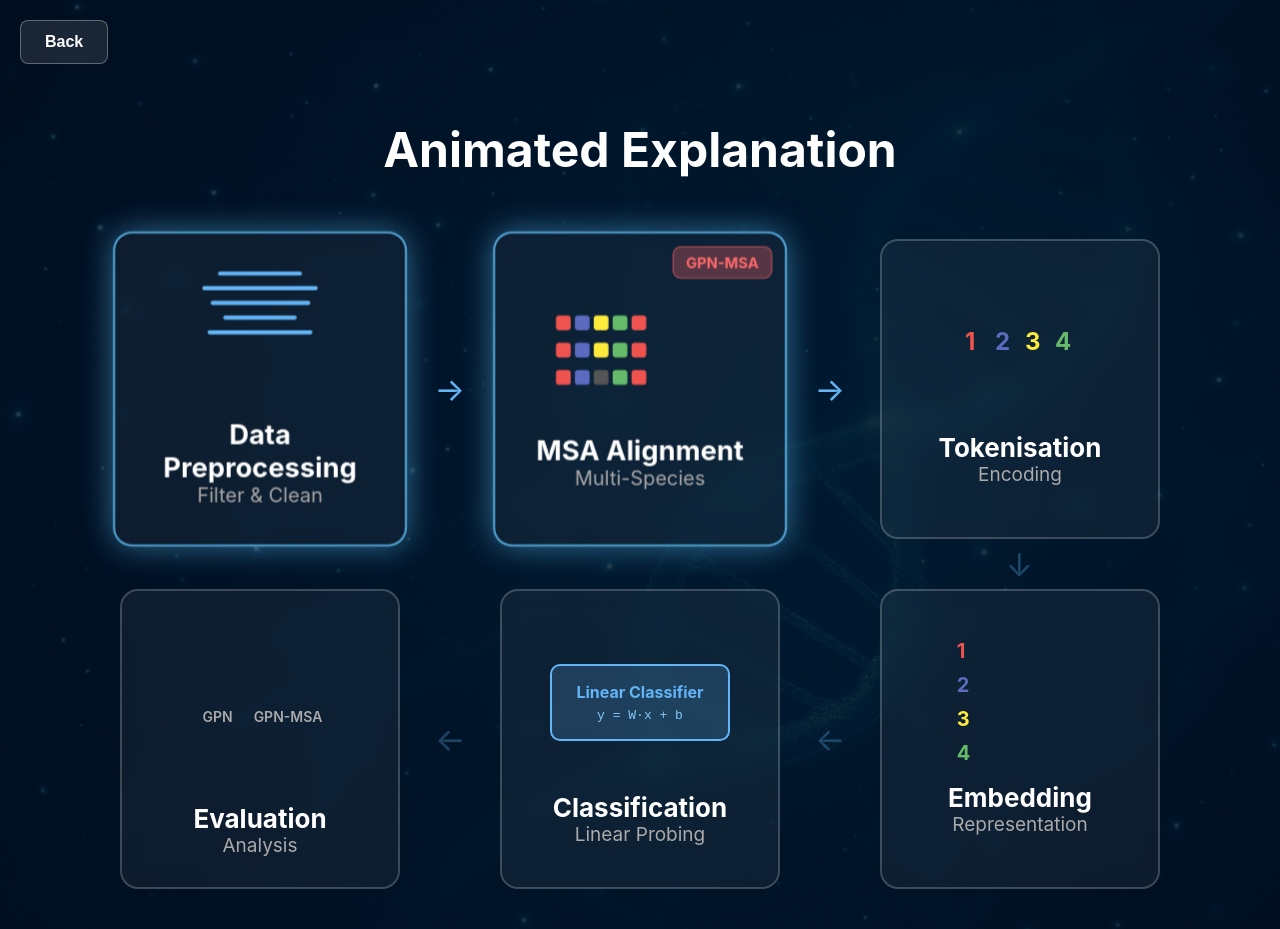
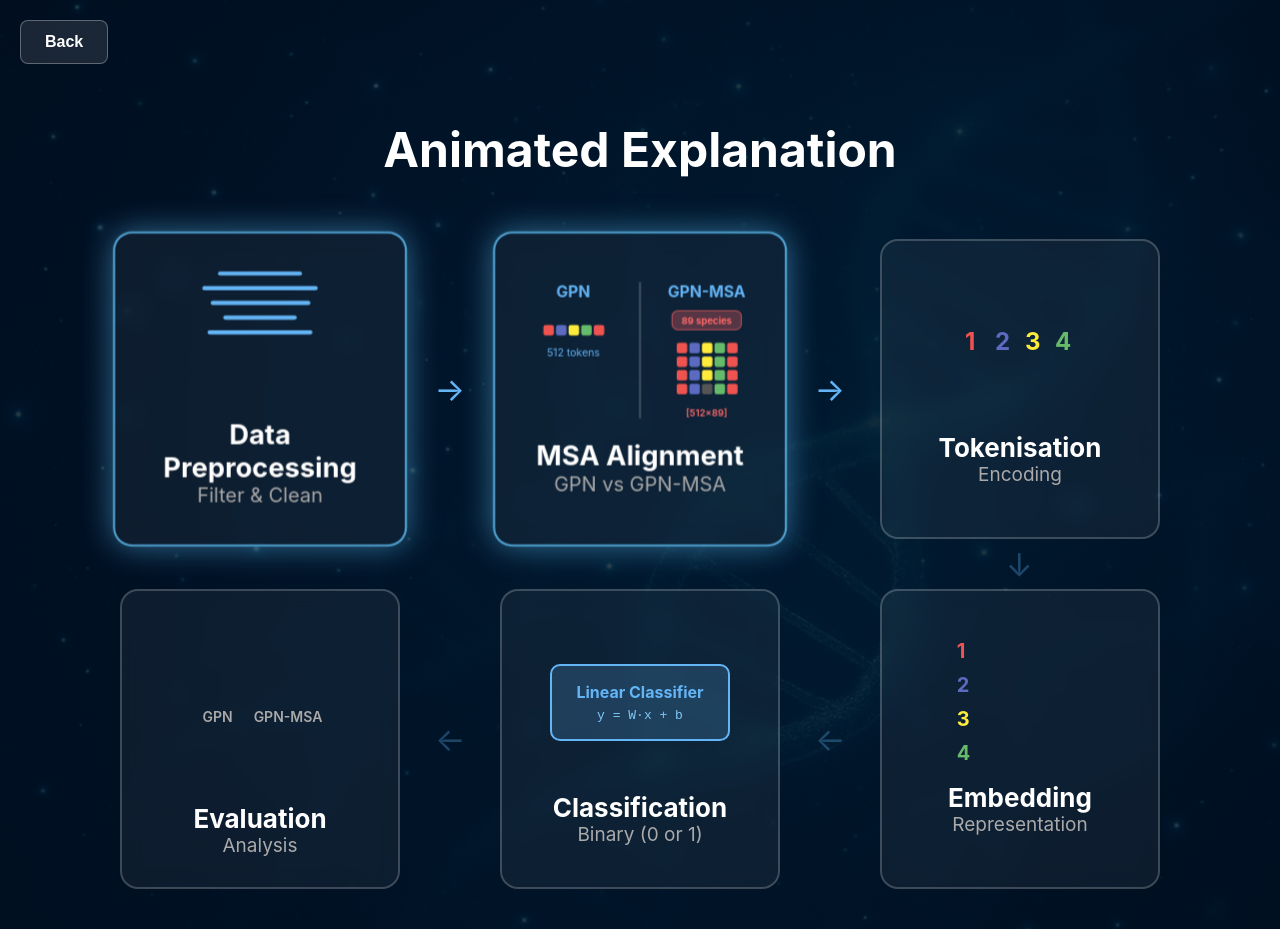
Before and after one commit to luckerrrrr/COMP9900-DNA-RNA-, a React (Vite) app in the folder frontend/demo/: page /animation in a window 1280 px wide. Built offline with nearby package versions, Linux system fonts and the light colour scheme.

Commit message:
feat: updated step2 MSA part

```diff
--- a/frontend/demo/src/components/animationPages/Step2MSAAlignment.jsx
+++ b/frontend/demo/src/components/animationPages/Step2MSAAlignment.jsx
@@ -24,79 +24,202 @@ export default function Step2MSAAlignment({ isActive, isCompleted }) {
         alignItems: "center",
         justifyContent: "center",
         gap: "20px",
+      }}
+    >
+      {/* 动画区域 */}
+      <div
+        style={{
+          width: "220px",
+          height: "130px",
+          display: "flex",
+          justifyContent: "space-between",
+          gap: "16px",
           position: "relative",
         }}
       >
+        {/* 左侧：GPN - 单序列 */}
+        <div
+          style={{
+            flex: 1,
+            display: "flex",
+            flexDirection: "column",
+            alignItems: "center",
+            gap: "10px",
+          }}
+        >
+          {/* GPN 标题 */}
+          <div
+            style={{
+              fontSize: "15px",
+              fontWeight: "bold",
+              color: "#64b5f6",
+            }}
+          >
+            GPN
+          </div>
+
+          {/* 单条序列 */}
           <motion.div
-        initial={{ opacity: 0, scale: 0.8 }}
-        animate={{ opacity: 1, scale: 1 }}
-        transition={{ duration: 0.5 }}
+            animate={isActive ? { opacity: 1 } : { opacity: 1 }}
+            transition={{ duration: 0.6 }}
             style={{
-          position: "absolute",
-          top: "12px",
-          right: "12px",
+              display: "flex",
+              flexDirection: "column",
+              gap: "6px",
+              marginTop: "12px",
+            }}
+          >
+            {/* 一条 token 序列 */}
+            <div style={{ display: "flex", gap: "2px" }}>
+              {[0, 1, 2, 3, 4].map((j) => (
+                <div
+                  key={j}
+                  style={{
+                    width: "10px",
+                    height: "10px",
+                    background: [
+                      "#ef5350",
+                      "#5c6bc0",
+                      "#ffeb3b",
+                      "#66bb6a",
+                      "#ef5350",
+                    ][j],
+                    borderRadius: "2px",
+                  }}
+                />
+              ))}
+            </div>
+            {/* 512 标签 */}
+            <div
+              style={{
+                fontSize: "10px",
+                color: "#64b5f6",
+                textAlign: "center",
+                marginTop: "4px",
+              }}
+            >
+              512 tokens
+            </div>
+          </motion.div>
+        </div>
+
+        {/* 中间分隔线 */}
+        <div
+          style={{
+            width: "2px",
+            height: "100%",
+            background: "rgba(255, 255, 255, 0.2)",
+          }}
+        />
+
+        {/* 右侧：GPN-MSA - 多物种对齐 */}
+        <div
+          style={{
+            flex: 1,
+            display: "flex",
+            flexDirection: "column",
+            alignItems: "center",
+            gap: "8px",
+          }}
+        >
+          {/* GPN-MSA 标题 */}
+          <div
+            style={{
+              fontSize: "15px",
+              fontWeight: "bold",
+              color: "#64b5f6",
+            }}
+          >
+            GPN-MSA
+          </div>
+
+          {/* Aux Features 标签 */}
+          <div
+            style={{
+              padding: "3px 8px",
               background: "rgba(255, 100, 100, 0.3)",
               border: "1px solid rgba(255, 100, 100, 0.6)",
-          borderRadius: "8px",
-          padding: "6px 12px",
-          fontSize: "14px",
+              borderRadius: "6px",
+              fontSize: "9px",
               fontWeight: "bold",
               color: "#ff6b6b",
             }}
           >
-        GPN-MSA
-      </motion.div>
+            89 species
+          </div>
 
+          {/* 多条对齐序列（初始不对齐） */}
           <div
             style={{
-          width: "160px",
-          height: "120px",
               display: "flex",
               flexDirection: "column",
-          alignItems: "flex-start",
-          justifyContent: "center",
-          gap: "12px",
+              gap: "3px",
+              marginTop: "4px",
             }}
           >
-        {[0, 1, 2].map((i) => (
-          <div key={i} style={{ display: "flex", gap: "4px" }}>
+            {[0, 1, 2, 3].map((i) => (
+              <div key={i} style={{ display: "flex", gap: "2px" }}>
                 <motion.div
-              initial={{ x: i * 25 }}
-              animate={isActive || isCompleted ? { x: 0 } : { x: i * 25 }}
-              transition={{ duration: 0.8, delay: i * 0.2 }}
-              style={{ display: "flex", gap: "4px" }}
+                  initial={{ x: i * 10 }}
+                  animate={isActive || isCompleted ? { x: 0 } : { x: i * 10 }}
+                  transition={{ duration: 0.8, delay: i * 0.15 }}
+                  style={{ display: "flex", gap: "2px" }}
                 >
-              {["#ef5350", "#5c6bc0", "#ffeb3b", "#66bb6a", "#ef5350"].map(
-                (color, j) => (
+                  {[0, 1, 2, 3, 4].map((j) => (
                     <motion.div
                       key={j}
-                    initial={{ opacity: j === 2 && i === 2 ? 0 : 1 }}
+                      initial={{ opacity: j === 2 && i === 3 ? 0 : 1 }}
                       animate={
                         isActive || isCompleted
                           ? { opacity: 1 }
-                        : { opacity: j === 2 && i === 2 ? 0 : 1 }
+                          : { opacity: j === 2 && i === 3 ? 0 : 1 }
                       }
                       transition={{ duration: 0.5, delay: 1 + j * 0.1 }}
                       style={{
-                      width: "14px",
-                      height: "14px",
-                      background: j === 2 && i === 2 ? "#555" : color,
-                      borderRadius: "3px",
+                        width: "10px",
+                        height: "10px",
+                        background:
+                          j === 2 && i === 3
+                            ? "#555"
+                            : [
+                                "#ef5350",
+                                "#5c6bc0",
+                                "#ffeb3b",
+                                "#66bb6a",
+                                "#ef5350",
+                              ][j],
+                        borderRadius: "2px",
                       }}
                     />
-                )
-              )}
+                  ))}
                 </motion.div>
               </div>
             ))}
           </div>
 
+          {/* 维度标签 */}
+          <motion.div
+            animate={isActive || isCompleted ? { opacity: 1 } : { opacity: 0 }}
+            transition={{ duration: 0.5, delay: 1.5 }}
+            style={{
+              fontSize: "9px",
+              color: "#ff6b6b",
+              marginTop: "4px",
+              fontWeight: "600",
+            }}
+          >
+            [512×89]
+          </motion.div>
+        </div>
+      </div>
+
+      {/* 文字 */}
       <div style={{ textAlign: "center" }}>
         <h3 style={{ fontSize: "26px", fontWeight: "700", margin: 0 }}>
           MSA Alignment
         </h3>
         <p style={{ fontSize: "19px", color: "#aaa", margin: 0 }}>
-          Multi-Species
+          GPN vs GPN-MSA
         </p>
       </div>
     </motion.div>
--- a/frontend/demo/src/components/animationPages/Step5Classification.jsx
+++ b/frontend/demo/src/components/animationPages/Step5Classification.jsx
@@ -28,7 +28,7 @@ export default function Step5Classification({ isActive, isCompleted }) {
     >
       <div
         style={{
-          width: "200px",
+          width: "220px",
           height: "140px",
           display: "flex",
           alignItems: "center",
@@ -36,13 +36,16 @@ export default function Step5Classification({ isActive, isCompleted }) {
           position: "relative",
         }}
       >
+        {/* Linear Classifier 盒子 - 闪烁然后消失 */}
         <motion.div
           animate={
-            isActive || isCompleted
+            isActive
               ? {
                   scale: [1, 1.1, 1.1, 0.3],
                   opacity: [1, 1, 1, 0],
                 }
+              : isCompleted
+              ? { scale: 0.3, opacity: 0 }
               : { scale: 1, opacity: 1 }
           }
           transition={{
@@ -78,52 +81,107 @@ export default function Step5Classification({ isActive, isCompleted }) {
             y = W·x + b
           </div>
         </motion.div>
-
+        {/* 二分类结果 */}
         <motion.div
-          initial={{ opacity: 0, scale: 0.5 }}
           animate={
             isActive || isCompleted
               ? { opacity: 1, scale: 1 }
-              : { opacity: 0, scale: 0.5 }
+              : { opacity: 0, scale: 0 }
           }
           transition={{ duration: 0.6, delay: 1 }}
           style={{
             display: "flex",
+            gap: "16px",
+            position: "absolute",
+          }}
+        >
+          {/* Conserved - 高概率 */}
+          <div
+            style={{
+              display: "flex",
               flexDirection: "column",
               alignItems: "center",
-            gap: "8px",
-            position: "absolute",
+              gap: "6px",
             }}
           >
             <div
               style={{
-              fontSize: "42px",
-              color: "#66bb6a",
-              lineHeight: 1,
+                width: "70px",
+                height: "70px",
+                background: "linear-gradient(135deg, #66bb6a 0%, #4caf50 100%)",
+                borderRadius: "10px",
+                display: "flex",
+                flexDirection: "column",
+                alignItems: "center",
+                justifyContent: "center",
+                boxShadow: "0 4px 12px rgba(102, 187, 106, 0.3)",
               }}
             >
+              <div style={{ fontSize: "28px", color: "#fff", lineHeight: 1 }}>
                 ✓
               </div>
-
               <div
                 style={{
-              fontSize: "36px",
+                  fontSize: "20px",
                   fontWeight: "bold",
-              color: "#66bb6a",
-              lineHeight: 1,
+                  color: "#fff",
+                  marginTop: "4px",
                 }}
               >
                 94%
               </div>
-
-          <div
+            </div>
+            <span
               style={{
-              fontSize: "20px",
+                fontSize: "13px",
                 fontWeight: "600",
                 color: "#66bb6a",
               }}
             >
               Conserved
+            </span>
+          </div>
+
+          {/* Non-conserved - 低概率 */}
+          <div
+            style={{
+              display: "flex",
+              flexDirection: "column",
+              alignItems: "center",
+              gap: "6px",
+            }}
+          >
+            <div
+              style={{
+                width: "70px",
+                height: "30px",
+                background: "linear-gradient(135deg, #ef5350 0%, #e53935 100%)",
+                borderRadius: "10px",
+                display: "flex",
+                alignItems: "center",
+                justifyContent: "center",
+                boxShadow: "0 2px 8px rgba(239, 83, 80, 0.3)",
+              }}
+            >
+              <div
+                style={{
+                  fontSize: "16px",
+                  fontWeight: "bold",
+                  color: "#fff",
+                }}
+              >
+                6%
+              </div>
+            </div>
+            <span
+              style={{
+                fontSize: "13px",
+                fontWeight: "600",
+                color: "#ef5350",
+              }}
+            >
+              Other
+            </span>
           </div>
         </motion.div>
       </div>
@@ -133,7 +191,7 @@ export default function Step5Classification({ isActive, isCompleted }) {
           Classification
         </h3>
         <p style={{ fontSize: "19px", color: "#aaa", margin: 0 }}>
-          Linear Probing
+          Binary (0 or 1)
         </p>
       </div>
     </motion.div>
```
Lines whose indentation alone changed are shown as unchanged.
